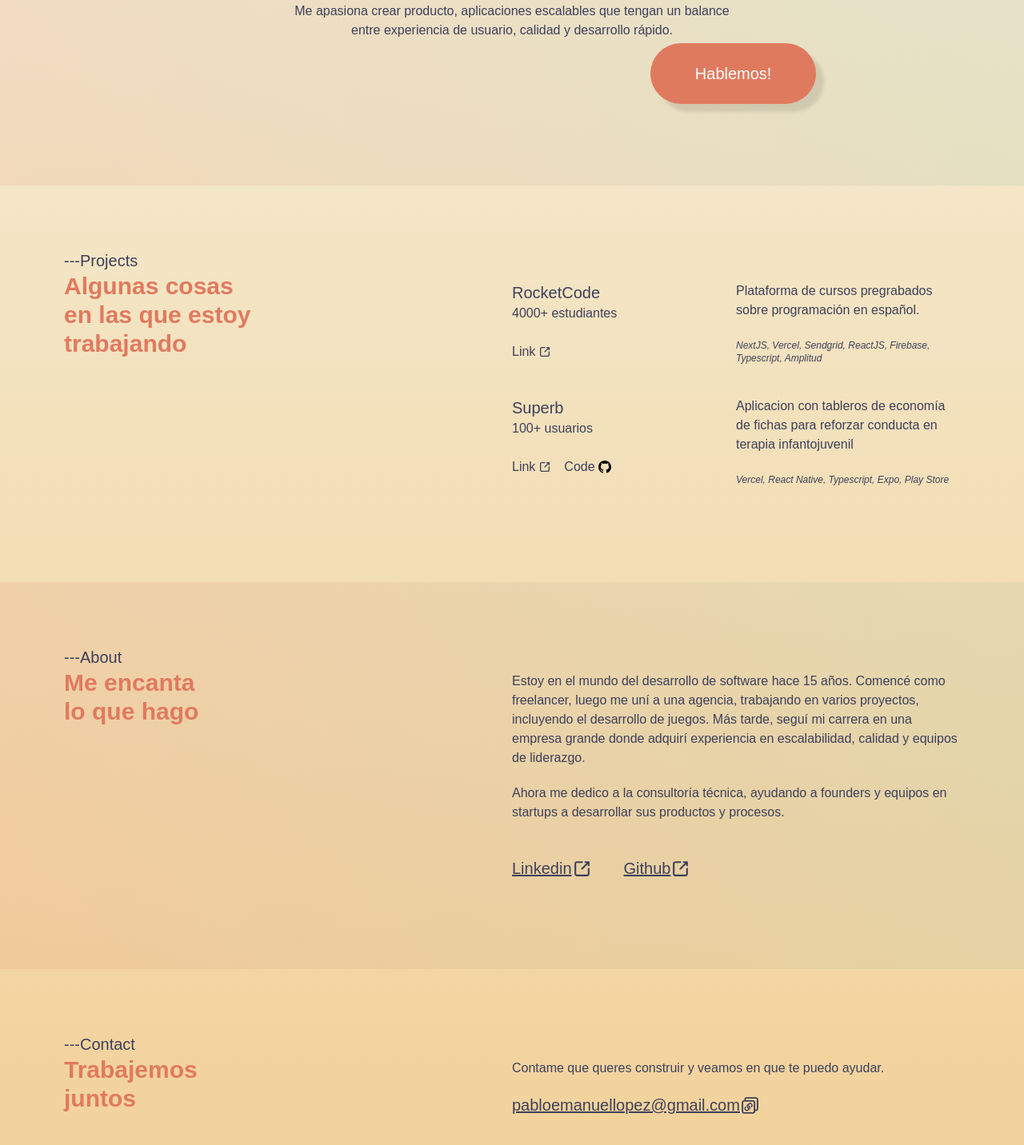
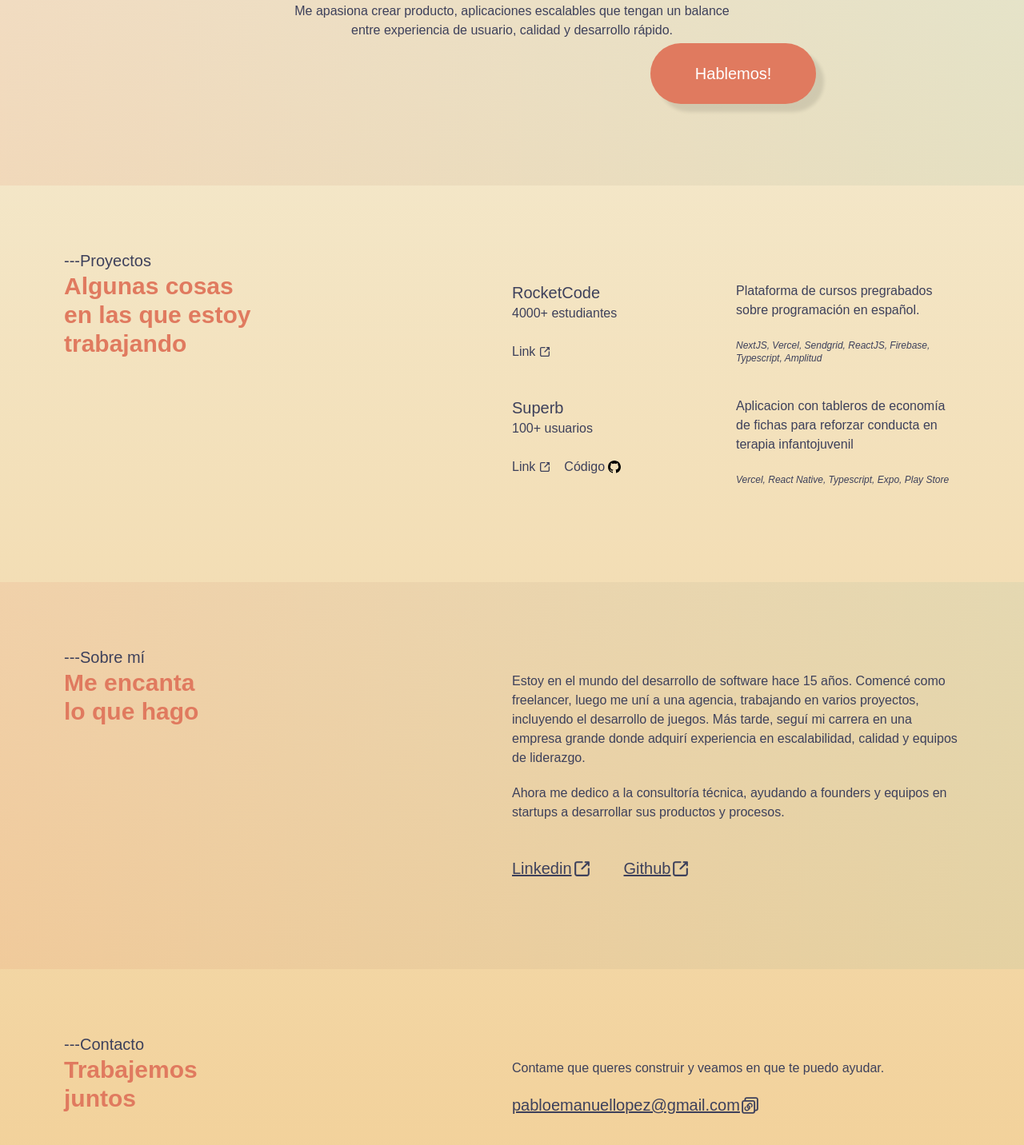
Before and after one commit to emanueltimlopez/emalopez.dev, a Next.js app: page / in a window 1280 px wide. Shown: the part 408-1840 px from the top of the page at 80% size. Built offline with nearby package versions, Linux system fonts and the light colour scheme; a web font is replaced by a local one.

Commit message:
fix translates

```diff
--- a/app/page.tsx
+++ b/app/page.tsx
@@ -46,7 +46,7 @@ export default function Home() {
 
       <Limit>
         <Projects>
-          <TitleSection section="Projects" text={<span>Algunas cosas<br/> en las que estoy<br/> trabajando</span>}/>
+          <TitleSection section="Proyectos" text={<span>Algunas cosas<br/> en las que estoy<br/> trabajando</span>}/>
           <List>
             { projects.map((p) => <Project key={p.title} {...p} />) }
           </List>
@@ -56,7 +56,7 @@ export default function Home() {
       <Overlay>
         <Limit>
           <About>
-            <TitleSection section="About" text={<span>Me encanta<br/> lo que hago</span>} />
+            <TitleSection section="Sobre mí" text={<span>Me encanta<br/> lo que hago</span>} />
             <Text>
             <p>Estoy en el mundo del desarrollo de software hace 15 años. Comencé como freelancer, luego me uní a una agencia,
                 trabajando en varios proyectos, incluyendo el desarrollo de juegos. Más tarde, seguí mi carrera en una empresa grande
@@ -73,7 +73,7 @@ export default function Home() {
 
       <Limit>
         <Contact>
-          <TitleSection section="Contact" text={<span>Trabajemos<br/> juntos</span>} />
+          <TitleSection section="Contacto" text={<span>Trabajemos<br/> juntos</span>} />
           <Text>
             <p>Contame que queres construir y veamos en que te puedo ayudar.</p>
             <Email>
--- a/app/projects/project.tsx
+++ b/app/projects/project.tsx
@@ -11,7 +11,7 @@ export function Project({ title, link, code, description, stack, users }: IProje
         </div>
         <div className="flex gap-4">
           {link && <a href={link} target="_blank" className="flex gap-1 items-center">Link <IconExternal/></a>}
-          {code && <a href={code} target="_blank" className="flex gap-1 items-center">Code <IconCode/></a>}
+          {code && <a href={code} target="_blank" className="flex gap-1 items-center">Código <IconCode/></a>}
         </div>
       </div>
       <div className="flex flex-col gap-6">
```
